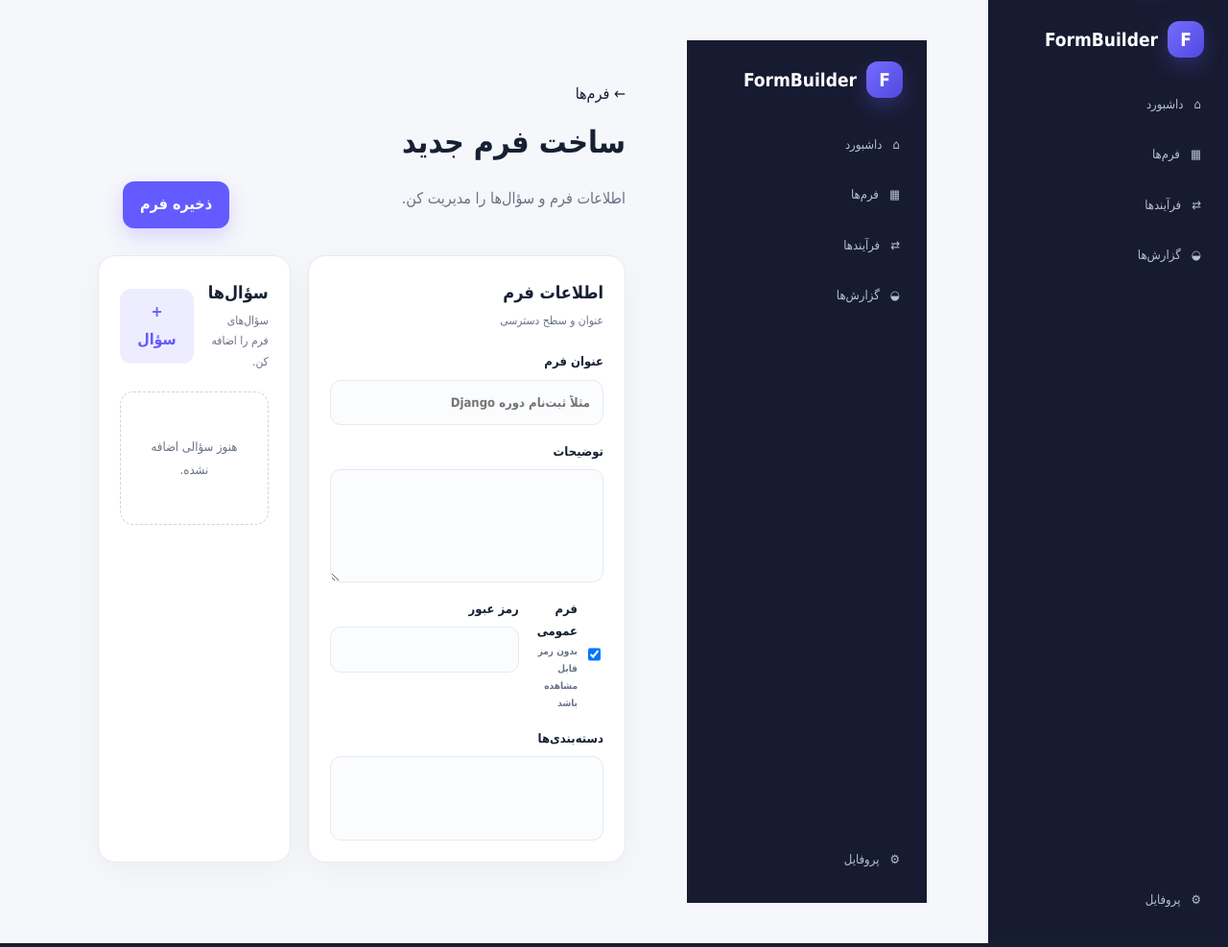
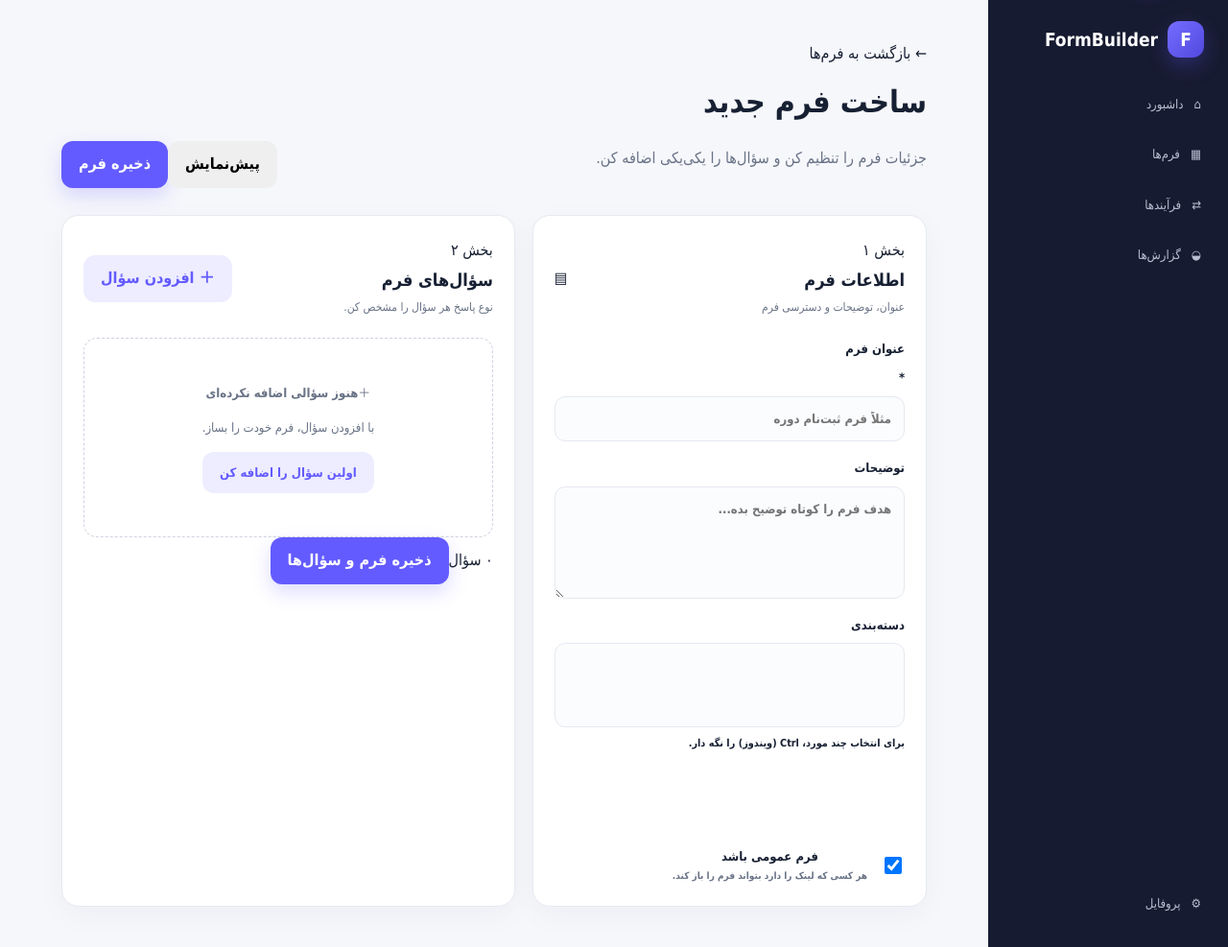
Before and after one commit to ShayanNsA/FormBuilder, a Django app: page /forms/builder/ in a window 1280 px wide. Shown: the part 76-1063 px from the top of the page at 96% size. Run offline with Django 5.2, Linux system fonts and the light colour scheme; lists and menus that the app fills with data are empty; parts of the project's set-up code (start-up, migrations or seed data) failed here and were passed over.

Commit message:
Apply complete FormBuilder frontend package

```diff
--- a/templates/frontend/form_builder.html
+++ b/templates/frontend/form_builder.html
@@ -1 +1,5 @@
-{% extends "frontend/base.html" %}{% block title %}فرم‌ساز | FormBuilder{% endblock %}{% block page %}form-builder{% endblock %}{% block body %}<div class="app-layout"><aside class="sidebar">{% include "frontend/partials/sidebar.html" %}</aside><main class="content"><div class="page-head"><div><a class="back-link" href="/forms/">← فرم‌ها</a><h1 id="builder-title">ساخت فرم جدید</h1><p>اطلاعات فرم و سؤال‌ها را مدیریت کن.</p></div><button class="btn btn-primary" id="save-form">ذخیره فرم</button></div><div class="builder-grid"><section class="panel"><div class="panel-head"><div><h2>اطلاعات فرم</h2><p>عنوان و سطح دسترسی</p></div></div><div class="form-stack"><label>عنوان فرم<input id="form-title" placeholder="مثلاً ثبت‌نام دوره Django"></label><label>توضیحات<textarea id="form-description" rows="4"></textarea></label><div class="two-col"><label class="switch-row"><input id="form-public" type="checkbox" checked><span><b>فرم عمومی</b><small>بدون رمز قابل مشاهده باشد</small></span></label><label id="password-wrap">رمز عبور<input id="form-password" type="password"></label></div><label>دسته‌بندی‌ها<select id="form-categories" multiple></select></label></div></section><section class="panel"><div class="panel-head"><div><h2>سؤال‌ها</h2><p>سؤال‌های فرم را اضافه کن.</p></div><button class="btn btn-soft" id="add-question">+ سؤال</button></div><div id="questions" class="question-list"><div class="empty-state">هنوز سؤالی اضافه نشده.</div></div></section></div></main></div>{% endblock %}
+{% extends "frontend/base.html" %}{% block title %}فرم‌ساز | فرم‌ساز{% endblock %}{% block page %}form-builder{% endblock %}{% block body %}
+<div class="page-head builder-page-head"><div><a class="back-link" href="/forms/">← بازگشت به فرم‌ها</a><h1 id="builder-title">ساخت فرم جدید</h1><p>جزئیات فرم را تنظیم کن و سؤال‌ها را یکی‌یکی اضافه کن.</p></div><div class="head-actions"><button class="btn btn-quiet" id="preview-form" type="button">پیش‌نمایش</button><button class="btn btn-primary" id="save-form" type="button">ذخیره فرم</button></div></div>
+<div class="builder-grid"><section class="panel"><div class="panel-head"><div><span class="step-kicker">بخش ۱</span><h2>اطلاعات فرم</h2><p>عنوان، توضیحات و دسترسی فرم</p></div><span class="panel-symbol">▤</span></div><div class="form-stack"><label>عنوان فرم <em>*</em><input id="form-title" maxlength="250" required placeholder="مثلاً فرم ثبت‌نام دوره"></label><label>توضیحات<textarea id="form-description" maxlength="500" rows="4" placeholder="هدف فرم را کوتاه توضیح بده..."></textarea></label><label>دسته‌بندی<select id="form-categories" multiple size="4" aria-label="انتخاب دسته‌بندی‌ها"></select><small class="field-help">برای انتخاب چند مورد، Ctrl (ویندوز) را نگه دار.</small></label><div class="access-card"><label class="switch-row"><input id="form-public" type="checkbox" checked><span class="switch-ui"></span><span><b>فرم عمومی باشد</b><small>هر کسی که لینک را دارد بتواند فرم را باز کند.</small></span></label><div id="form-password-wrap" hidden><label>رمز عبور فرم<input id="form-password" type="password" placeholder="برای فرم خصوصی رمز تعیین کن"></label></div></div></div></section>
+<section class="panel question-panel"><div class="panel-head"><div><span class="step-kicker">بخش ۲</span><h2>سؤال‌های فرم</h2><p>نوع پاسخ هر سؤال را مشخص کن.</p></div><button class="btn btn-soft" id="add-question" type="button">＋ افزودن سؤال</button></div><div id="questions" class="question-list"><div class="empty-state"><span class="empty-icon">＋</span><strong>هنوز سؤالی اضافه نکرده‌ای</strong><p>با افزودن سؤال، فرم خودت را بساز.</p><button class="btn btn-soft" type="button" id="empty-add-question">اولین سؤال را اضافه کن</button></div></div><div class="builder-bottom"><span id="question-counter">۰ سؤال</span><button class="btn btn-primary" id="save-form-bottom" type="button">ذخیره فرم و سؤال‌ها</button></div></section></div>
+{% endblock %}
```
